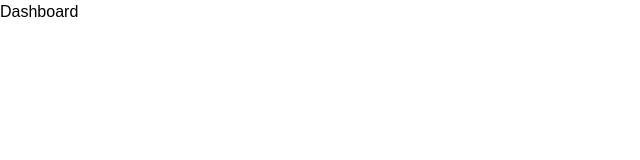
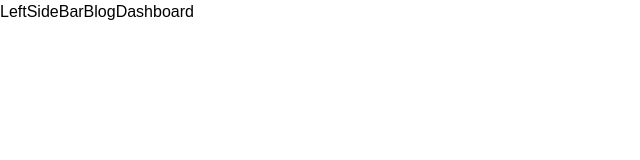
Before and after one commit to HimanshuCodez/BlogByte, a Next.js app: page /dashboard in a window 1280 px wide. Shown: the top 160 px of the page, without its empty margins (0-640 px from the left). Built offline with nearby package versions, Linux system fonts and the light colour scheme.

Commit message:
dashboard FE

```diff
--- /dev/null
+++ b/app/dashboard/layout.tsx
@@ -0,0 +1,18 @@
+import LeftSideBar from "@/components/dashboard/LeftSideBar";
+import React from "react";
+
+const layout = ({ children }: { children: React.ReactNode }) => {
+  return (
+    <div className="min-h-screen  w-full">
+      <div className="flex">
+          <LeftSideBar />
+        <div className="flex-1">
+      {children}
+        </div>
+      </div>
+
+    </div>
+  );
+};
+
+export default layout;
--- a/app/dashboard/page.tsx
+++ b/app/dashboard/page.tsx
@@ -1,8 +1,9 @@
+import BlogDashboard from '@/components/dashboard/blog-dashboard'
 import React from 'react'
 
 const Dashboard = () => {
   return (
-    <div>Dashboard</div>
+    <div><BlogDashboard/></div>
   )
 }
 
--- /dev/null
+++ b/components/dashboard/LeftSideBar.tsx
@@ -0,0 +1,9 @@
+import React from 'react'
+
+const LeftSideBar = () => {
+  return (
+    <div>LeftSideBar</div>
+  )
+}
+
+export default LeftSideBar
--- /dev/null
+++ b/components/dashboard/blog-dashboard.tsx
@@ -0,0 +1,9 @@
+import React from 'react'
+
+const BlogDashboard = () => {
+  return (
+    <div>BlogDashboard</div>
+  )
+}
+
+export default BlogDashboard
```
